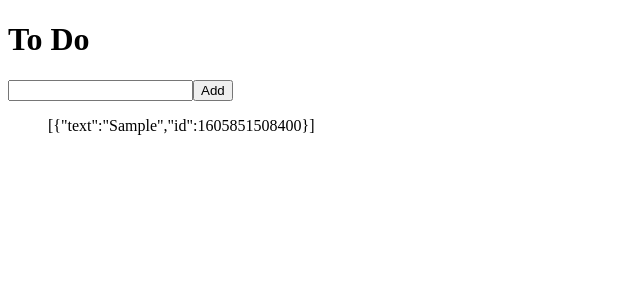
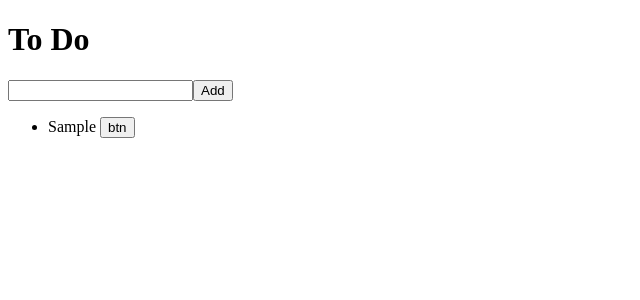
Before and after one commit to HeeyeonJeong/vanilla-redux, a React (Create React App) app: page /#/ in a window 1280 px wide. Both pictures are taken after typing "Sample" into the empty fields and a click on the button "Add". Shown: the top 300 px of the page, without its empty margins (0-640 px from the left). Built offline with nearby package versions, Linux system fonts and the light colour scheme.

Commit message:
React-redux:toDo update, delete

```diff
--- /dev/null
+++ b/src/components/ToDo.js
@@ -0,0 +1,19 @@
+import React from "react";
+import { connect } from "react-redux";
+import { actionCreators } from "../store";
+
+function ToDo({ text, onBtnClick }) {
+  return (
+    <li>
+      {text} <button onClick={onBtnClick}>btn</button>
+    </li>
+  );
+}
+
+function mapDispatchToProps(dispatch, ownProps) {
+  return {
+    onBtnClick: () => dispatch(actionCreators.deletToDo(ownProps.id)),
+  };
+}
+
+export default connect(null, mapDispatchToProps)(ToDo);
--- a/src/routes/Home.js
+++ b/src/routes/Home.js
@@ -1,6 +1,7 @@
 import React, { useState } from "react";
 import { connect } from "react-redux";
 import { actionCreators } from "../store";
+import ToDo from "../components/ToDo";
 
 function Home({ toDos, addToDo }) {
   const [text, setText] = useState("");
@@ -22,7 +23,11 @@
         <input type="text" value={text} onChange={onChange} />
         <button>Add</button>
       </form>
-      <ul>{JSON.stringify(toDos)}</ul>
+      <ul>
+        {toDos.map((toDo) => (
+          <ToDo {...toDo} key={toDo.id} />
+        ))}
+      </ul>
     </>
   );
 }
@@ -34,6 +39,7 @@
   };
 }
 
+//mapDispatchToProps
 function mapDispatchToProps(dispatch) {
   return {
     addToDo: (text) => dispatch(actionCreators.addToDo(text)),
```
